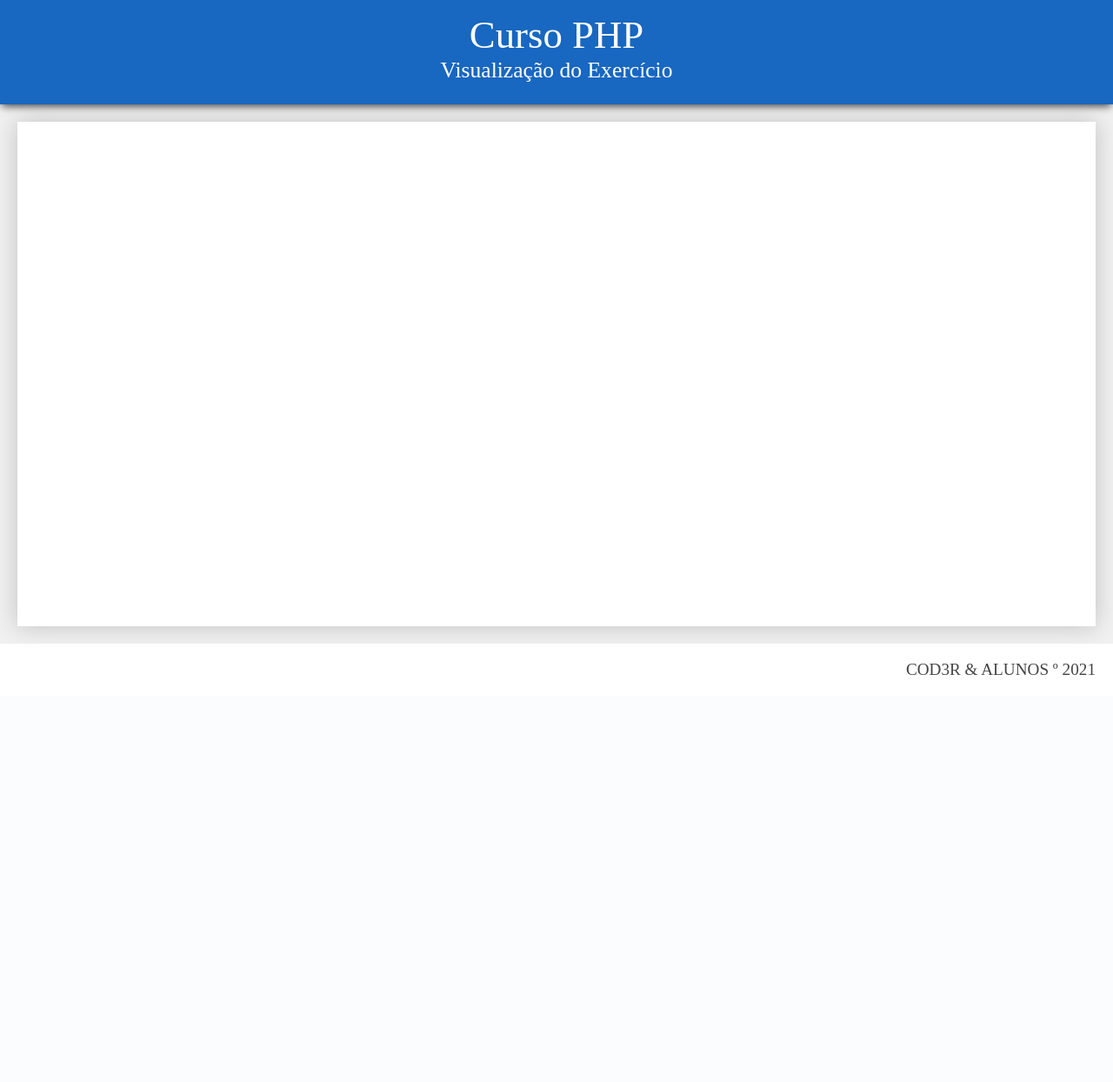
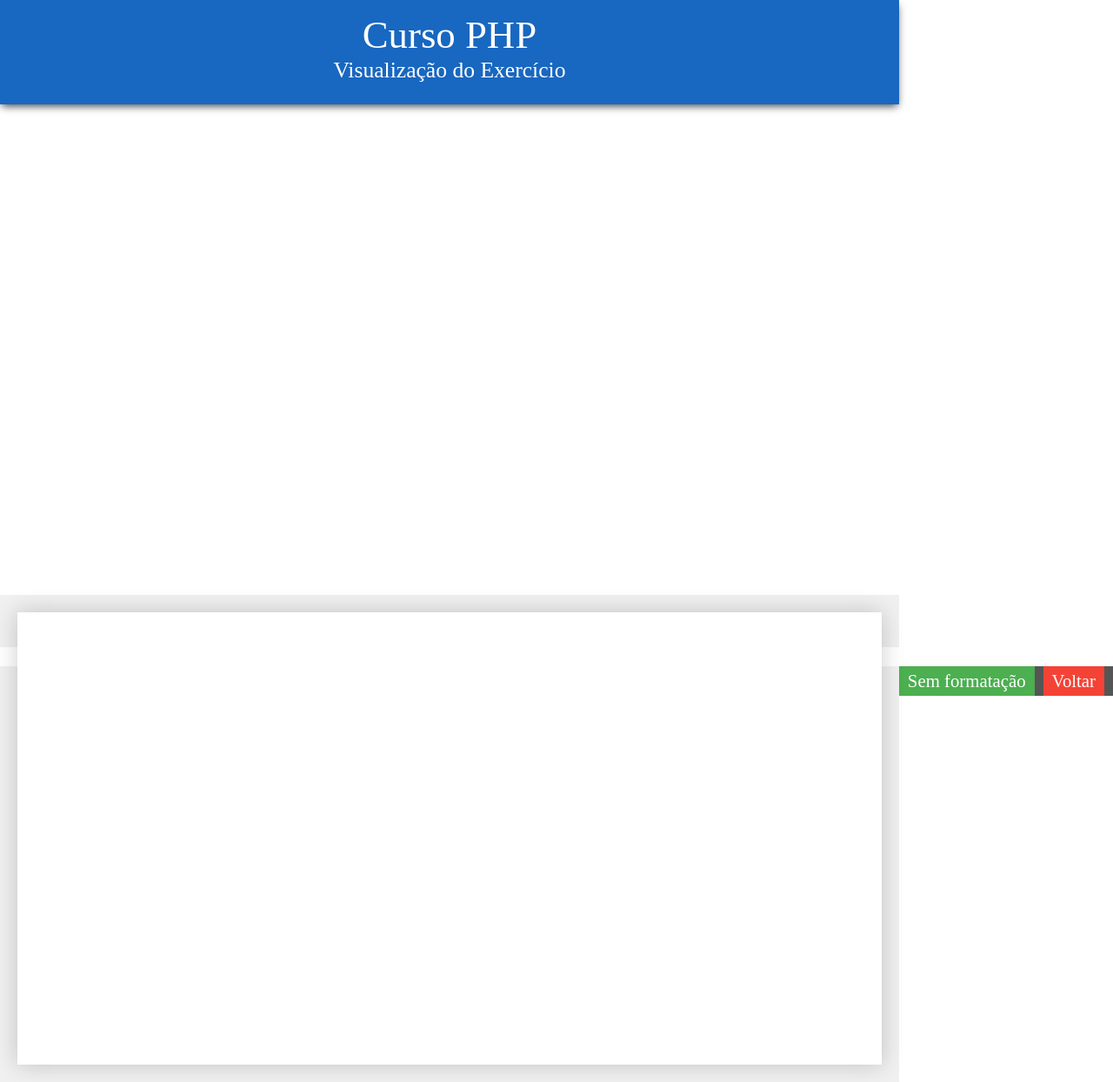
Before and after one commit to AlbericoJr/Curso_PHP, a PHP site: page /exercicios.php in a window 1280 px wide. Shown: the whole page at 87% size. Before the commit the page ends 776 px from the top, so only its background shows below. Run offline with PHP 8.4, Linux system fonts and the light colour scheme.

Commit message:
Navegação #01

```diff
--- a/Recursos/css/exercicios.css
+++ b/Recursos/css/exercicios.css
@@ -0,0 +1,34 @@
+body.exercicio{
+    grid-template-rows: 120px 60px 1 fr 60px;
+    grid-template-areas:
+    "cabecalho"
+    "navegacao"
+    "principal"
+    "rodape";
+}
+
+.principal{
+    height: calc(100vh - 240px);
+}
+
+.navegacao{
+    grid-area: nevegacao;
+    display: flex;
+    justify-content: flex-end;
+    align-items: center;
+    background-color: #555;
+}
+
+.navegacao > a{
+    text-decoration: none;
+    color: #fff;
+    font-weight: 300;
+    font-size: 1.3rem;
+    background-color: #2196f3;
+    padding: 5px 10px;
+    margin-right: 10px;
+}
+
+
+.navegacao > a.verde{background-color: #4CAF50;}
+.navegacao >a.vermelho{background-color: #F44336;}
--- a/exercicios.php
+++ b/exercicios.php
@@ -8,14 +8,19 @@
     <link rel="preconnect" href="https://fonts.gstatic.com" crossorigin>
     <link href="https://fonts.googleapis.com/css2?family=Oswald:wght@200;300;400;500;600;700&display=swap" rel="stylesheet">
     <link rel="stylesheet" href="Recursos/css/estilo.css">
+    <link rel="stylesheet" href="Recursos/css/exercicios.css">
 
     <title>Exercício</title>
 </head>
-<body>
+<body class="exercicio">
     <header class="cabecalho">
         <h1>Curso PHP</h1>
         <h2>Visualização do Exercício</h2>
     </header>
+    <nav class="navegacao">
+        <a href="#" class="verde">Sem formatação</a>
+        <a href="index.php" class="vermelho">Voltar</a>
+    </nav>
     <main class="principal">
         <div class="conteudo">
 
```
